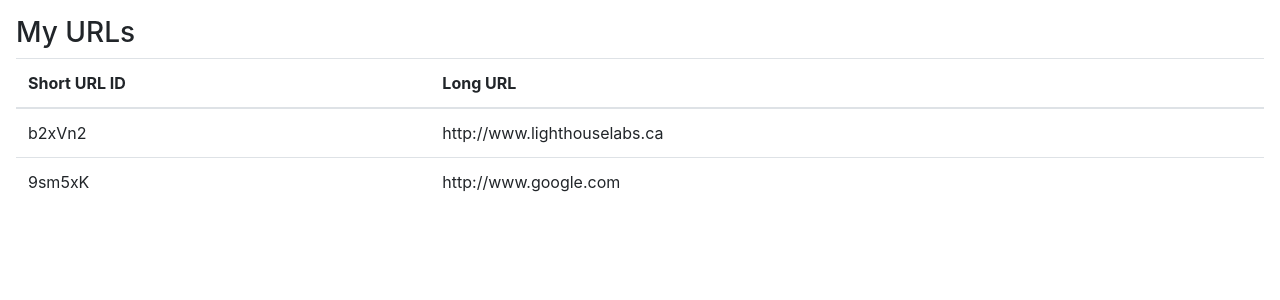
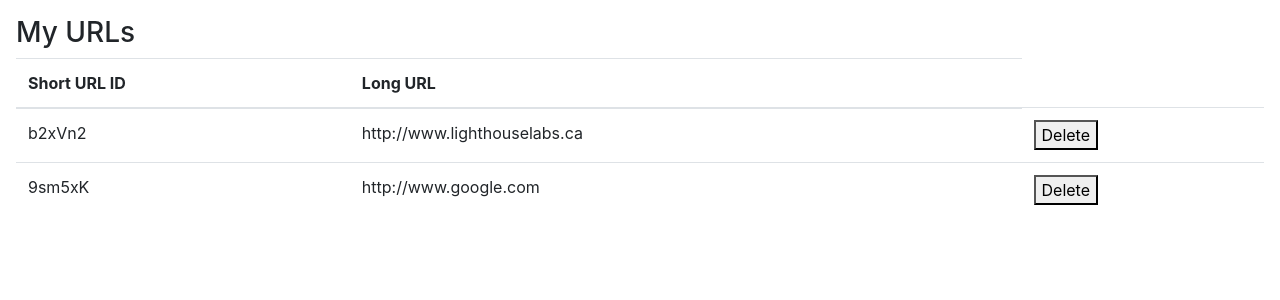
Before and after one commit to nicohsfu/tinyapp, a Node server app: page /urls in a window 1280 px wide. Shown: the part 56-356 px from the top of the page. Run offline with Node 20, Linux system fonts and the light colour scheme; some libraries are stand-ins or nearby versions.

Commit message:
added a delete entry functionality/button

```diff
--- a/express_server.js
+++ b/express_server.js
@@ -33,6 +33,14 @@ app.get("/", (req, res) => {
 app.get("/urls", (req, res) => {
   const templateVars = { urls: urlDatabase };
   res.render("urls_index", templateVars);
+});
+
+app.post("/urls/:id/delete", (req, res) => {
+  const id = req.params.id;
+
+  delete urlDatabase[id];
+
+  res.redirect("/urls/");
 });
 
 app.get("/urls/new", (req, res) => {
--- a/views/urls_index.ejs
+++ b/views/urls_index.ejs
@@ -32,6 +32,11 @@
             <tr>
               <td><%= id %></td>
               <td><%= urls[id] %></td>
+              <td>
+                <form method="POST" action="/urls/<%= id %>/delete">
+                <button type="Submit">Delete</button>
+                </form>
+              </td>
             </tr>
           <% } %>
         </tbody>
```
